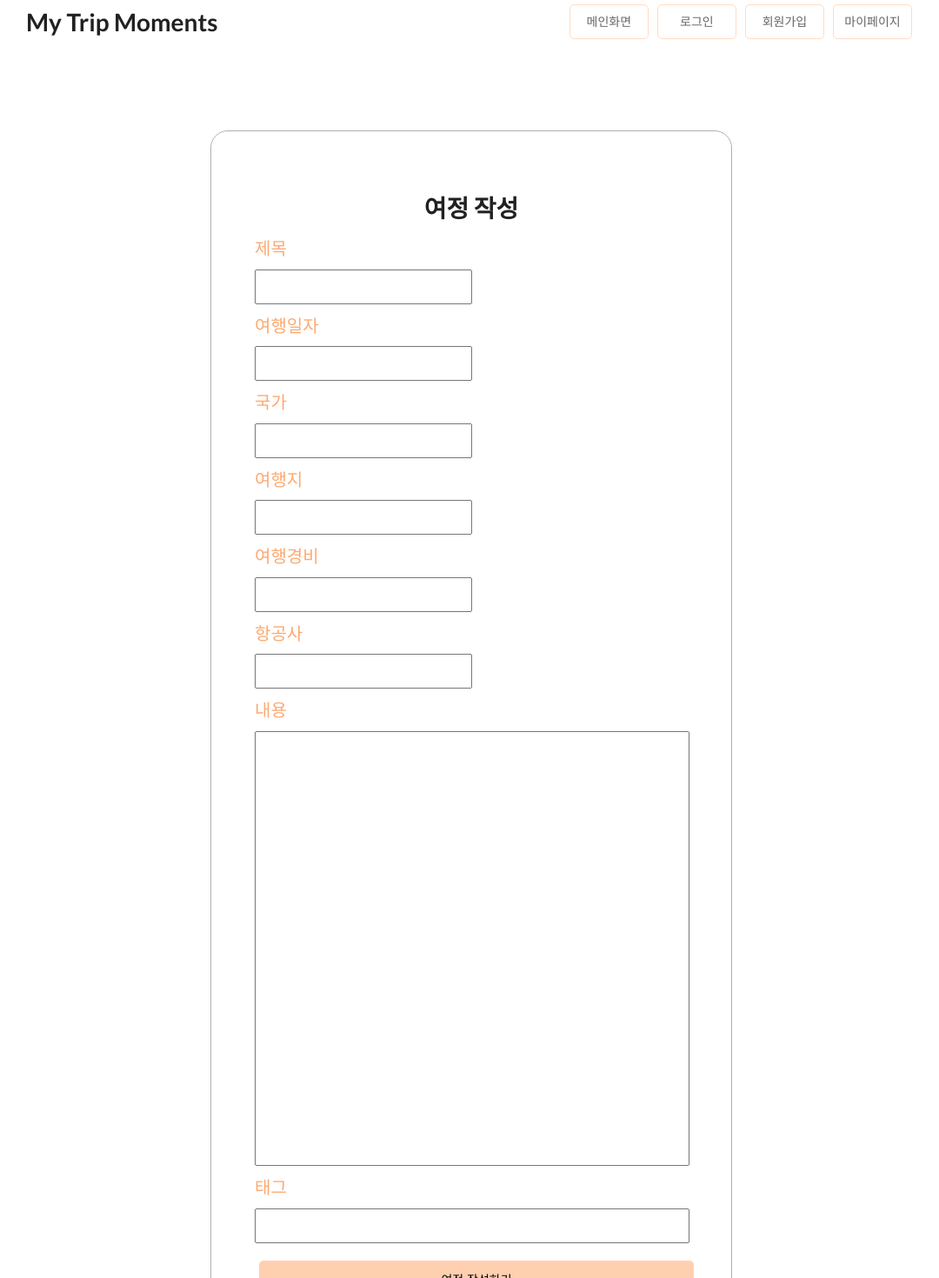
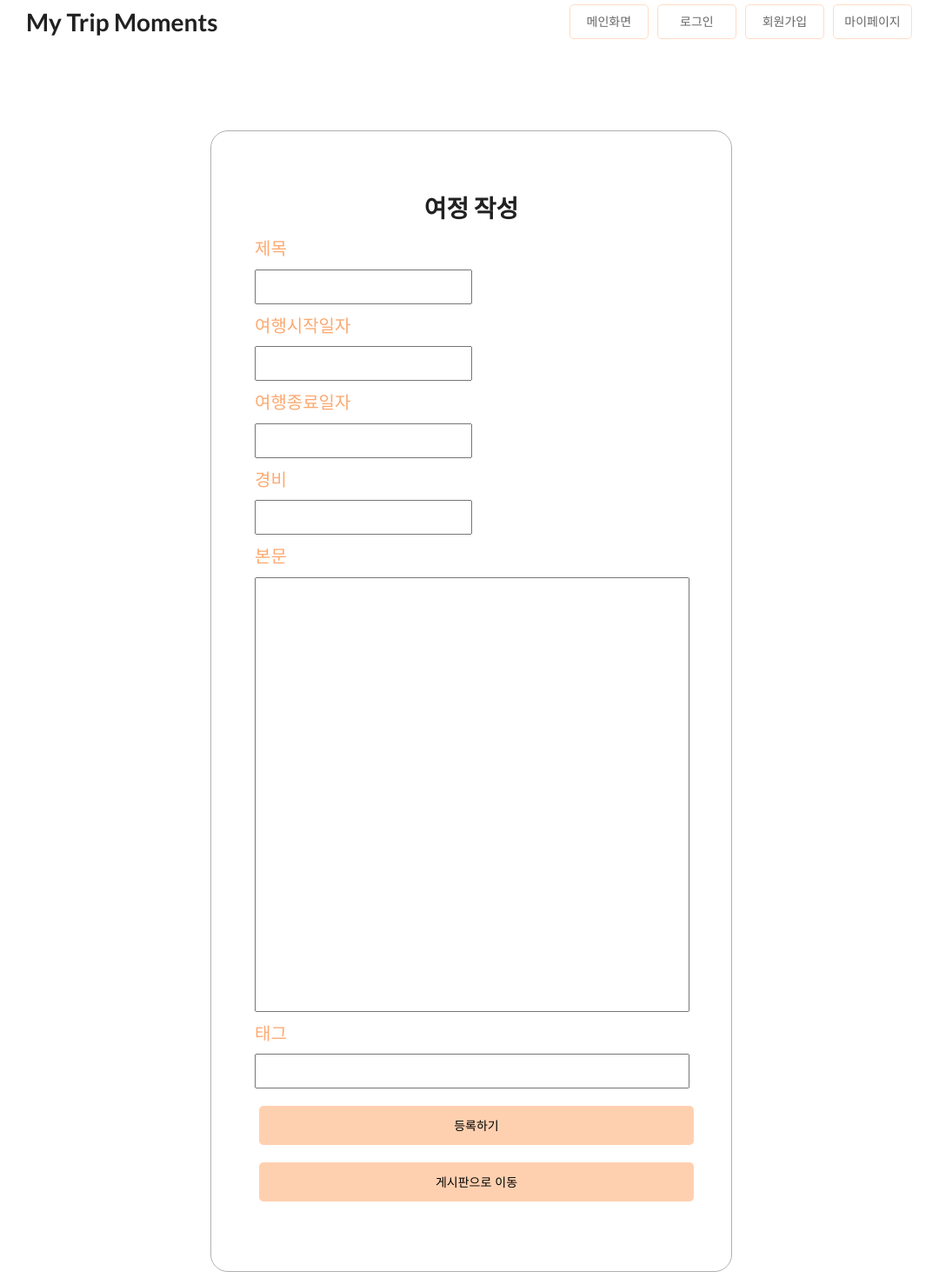
Before and after one commit to Back-to-Beginner/client, a React (Create React App) app: page /PostUp in a window 1280 px wide. Shown: the top 1470 px of the page at 87% size, without its empty margins (98-1178 px from the left). Built offline with nearby package versions, Linux system fonts and the light colour scheme.

Commit message:
Update PostUp.js

```diff
--- a/src/pages/PostUp.js
+++ b/src/pages/PostUp.js
@@ -2,24 +2,88 @@ import React, {useState} from "react";
 import { useDispatch } from "react-redux";
 import styled from "styled-components";
 import { history } from "../redux/configureStore";
-import { actionCreators as userActions } from "../redux/modules/user";
-function PostUp() {
-    const [text, setText] = useState('');
-    const onChange = (e) => {
-        setText(e.target.value);
+import { actionCreators as postActions } from "../redux/modules/post";
+
+const Postup = (props) => {
+  const dispatch = useDispatch();
+  const [title, setTitle] = React.useState("");
+  const [bd, setBd] = React.useState("");
+  const [ed, setEd] = React.useState("");
+  const [tNL, setTNL] = React.useState("");
+
+  const [l_id, setlocation_id] = React.useState("");
+  const [t_id, setTrip_id] = React.useState("");
+  const [moment, setMoment] = React.useState("");
+  const [ct, setCost] = React.useState("");
+
+  const changeTitle = (e) => {
+    console.log(e.target.value);
+    setTitle(e.target.value);
   };
+
+  const changeBd = (e) => {
+    console.log(e.target.value);
+    setBd(e.target.value);
+  };
+
+  const changeEd = (e) => {
+    console.log(e.target.value);
+    setEd(e.target.value);
+  };
+
+  const changetNL = (e) => {
+    console.log(e.target.value);
+    setTNL(e.target.value);
+  };
+
+  const changeLocation_id = (e) => {
+    console.log(e.target.value);
+    setlocation_id(e.target.value);
+  };
+
+  const changeTrip_id = (e) => {
+    console.log(e.target.value);
+    setTrip_id(e.target.value);
+  };
+
+  const changeMoment = (e) => {
+    console.log(e.target.value);
+    setMoment(e.target.value);
+  };
+
+  const changeCost = (e) => {
+    console.log(e.target.value);
+    setCost(e.target.value);
+  };
+
+  const postUp = () => {
+    if (title=== "") {
+      window.alert("제목이 비어있습니다.");
+      return;
+    }
+    console.log(title, bd, ed, tNL);
+    console.log(l_id, t_id, moment, ct);
+    dispatch(postActions.getPostTripDB(title, bd, ed, tNL));
+    dispatch(postActions.getPostMomentDB(l_id, t_id, moment, ct));
+    console.log("등록 성공");
+  };
+
 
     return (
         <React.Fragment>
           <Div>
             <h1 align="center"> 여정 작성</h1>
             <P>제목</P>
-            <Input
-              onChange={onChange} value={text}/>
-            <P>여행일자</P>
-            <Input
-              onChange={onChange} value={text}/>
-              <P>국가</P>
+            <Input onChange={changeTitle}></Input>
+            <P>여행시작일자</P>
+            <Input onChange={changeBd}></Input>
+            <P>여행종료일자</P>
+            <Input onChange={changeEd}></Input>
+            <P>경비</P>
+            <Input onChange={changeCost}></Input>
+            <P>본문</P>
+            <Input2 onChange={changeMoment}></Input2>
+             {/* <P>국가</P>
             <Input
               onChange={onChange} value={text}/>
               <P>여행지</P>
@@ -33,18 +97,18 @@ function PostUp() {
               onChange={onChange} value={text}/>
             <P>내용</P>
             <Input2
-              onChange={onChange} value={text}/>
+              onChange={onChange} value={text}/>  */}
               <P>태그</P>
-            <Input3
-              onChange={onChange} value={text}/>
+              <Input3 onChange={changetNL}></Input3>
+              <Button onClick={postUp}>등록하기</Button>
               <Button
             onClick={() => {
-                alert("작성 완료!");
               history.push("/PostMain");
             }}
           >
-              여정 작성하기
+            게시판으로 이동
           </Button>
+
             <div
               style={{
                 display: "flex",
@@ -60,7 +124,7 @@ function PostUp() {
 }
 
 
-export default PostUp;
+export default Postup;
 
 const Div = styled.div`
   display: flex;
```
Lines whose indentation alone changed are shown as unchanged.
